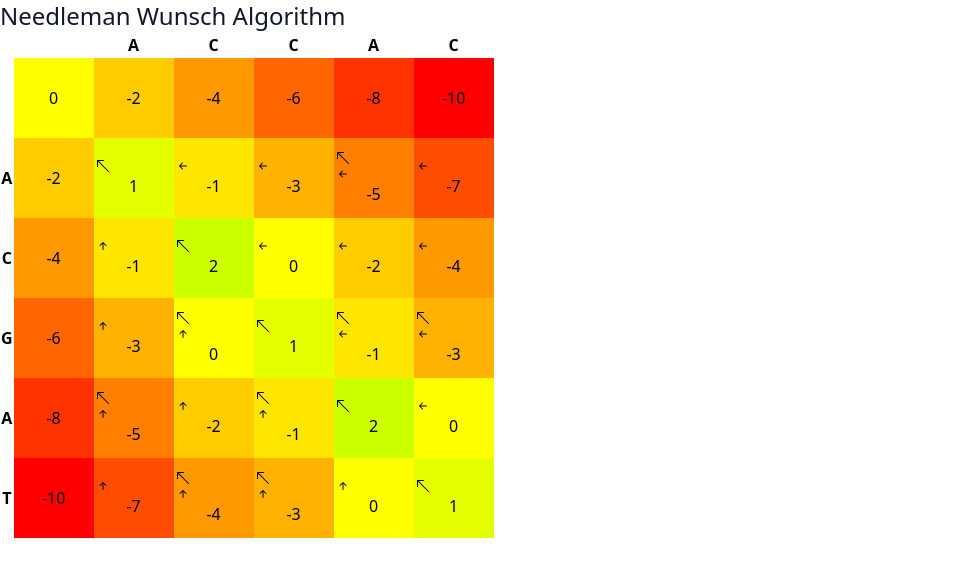
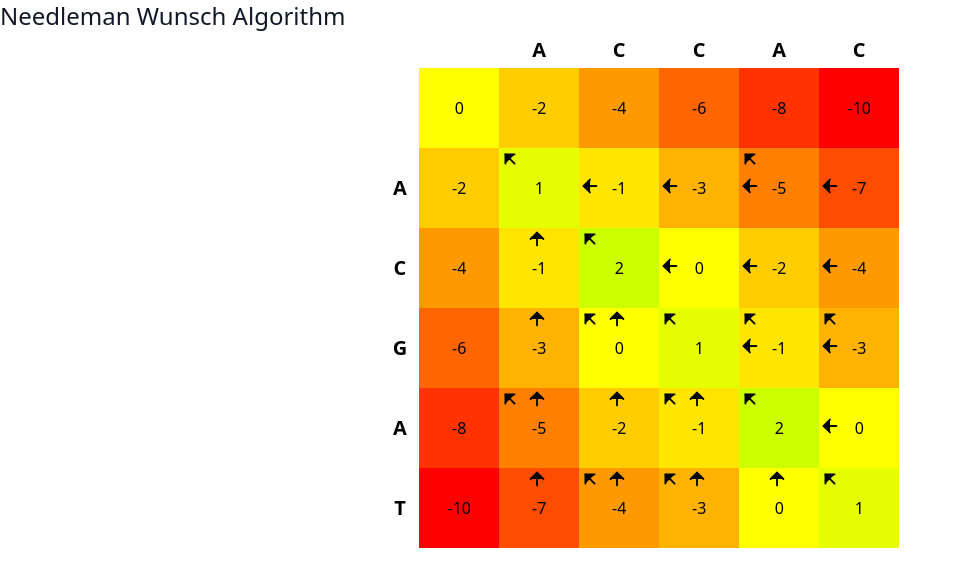
Before and after one commit to ANUSHKALA/sequence_alignment_visualizer, a Next.js app: page /global in a window 1280 px wide. Shown: the top 586 px of the page, without its empty margins (0-961 px from the left). Built offline with nearby package versions, Linux system fonts and the light colour scheme.

Commit message:
fix:arrow position fix

```diff
--- a/components/Needleman/index.js
+++ b/components/Needleman/index.js
@@ -69,7 +69,7 @@ export default function Needleman({ sequenceA, sequenceB }) {
   };
 
   return (
-    <div>
+    <div className="">
       {matrix.length > 0 &&  (
         <>
 
--- a/components/displayMatrix.js
+++ b/components/displayMatrix.js
@@ -1,5 +1,5 @@
 import React from "react";
-import { BsArrowUpShort, BsArrowRight, BsArrowUpLeft, BsArrowLeftShort } from "react-icons/bs";
+import {FiArrowUpLeft, FiArrowUp, FiArrowLeft} from "react-icons/fi";
 
 const DisplayMatrix = ({ matrix, sequence1, sequence2 }) => {
   const getColorFromScore = (score) => {
@@ -16,15 +16,15 @@ const DisplayMatrix = ({ matrix, sequence1, sequence2 }) => {
   sequence2 = [""].concat(sequence2);
 
   return (
-    <table>
+    <table className="mx-auto">
       <tbody>
         <th></th>
         {sequence1.map((letter, index) => {
-          return <th key={index}>{letter}</th>;
+          return <th key={index} className="py-1 text-xl">{letter}</th>;
         })}
         {matrix.map((row, rowIndex) => (
           <tr key={rowIndex}>
-            <th>{sequence2[rowIndex]}</th>
+            <th className="px-3 text-xl">{sequence2[rowIndex]}</th>
             {row.map((cell, cellIndex) => {
               const color = getColorFromScore(cell.value);
               return <DisplayCell key={cellIndex} cell={cell} color={color} />;
@@ -47,14 +47,14 @@ const DisplayCell = ({ cell, color }) => {
     let arrowIcon = null;
 
     switch (arrow) {
+      case "top":
+        arrowIcon = <FiArrowUp key={index} className="fill-black absolute top-0 left-1/3" size={22} />;
+        break;
       case "diagonal":
-        arrowIcon = <BsArrowUpLeft key={index} className="fill-black" />;
+        arrowIcon = <FiArrowUpLeft key={index} className="fill-black absolute top-0 left-0" size={22}/>;
         break;
       case "left":
-        arrowIcon = <BsArrowLeftShort key={index} className="fill-black" />;
-        break;
-      case "top":
-        arrowIcon = <BsArrowUpShort key={index} className="fill-black" />;
+        arrowIcon = <FiArrowLeft key={index} className="fill-black absolute top-1/3 left-0" size={22} />;
         break;
       case "none":
         arrowIcon = null;
@@ -67,12 +67,11 @@ const DisplayCell = ({ cell, color }) => {
   });
 
   return (
-    <td style={{ backgroundColor: color }} className="h-20 w-20 text-center">
-      {arrowIcons}
-      <span className="">
-
+    <td style={{ backgroundColor: color }} className="relative h-20 w-20 text-center">
+      <span className="z-10">
       {cell.value}
       </span>
+      {arrowIcons}
     </td>
   );
 };
```
